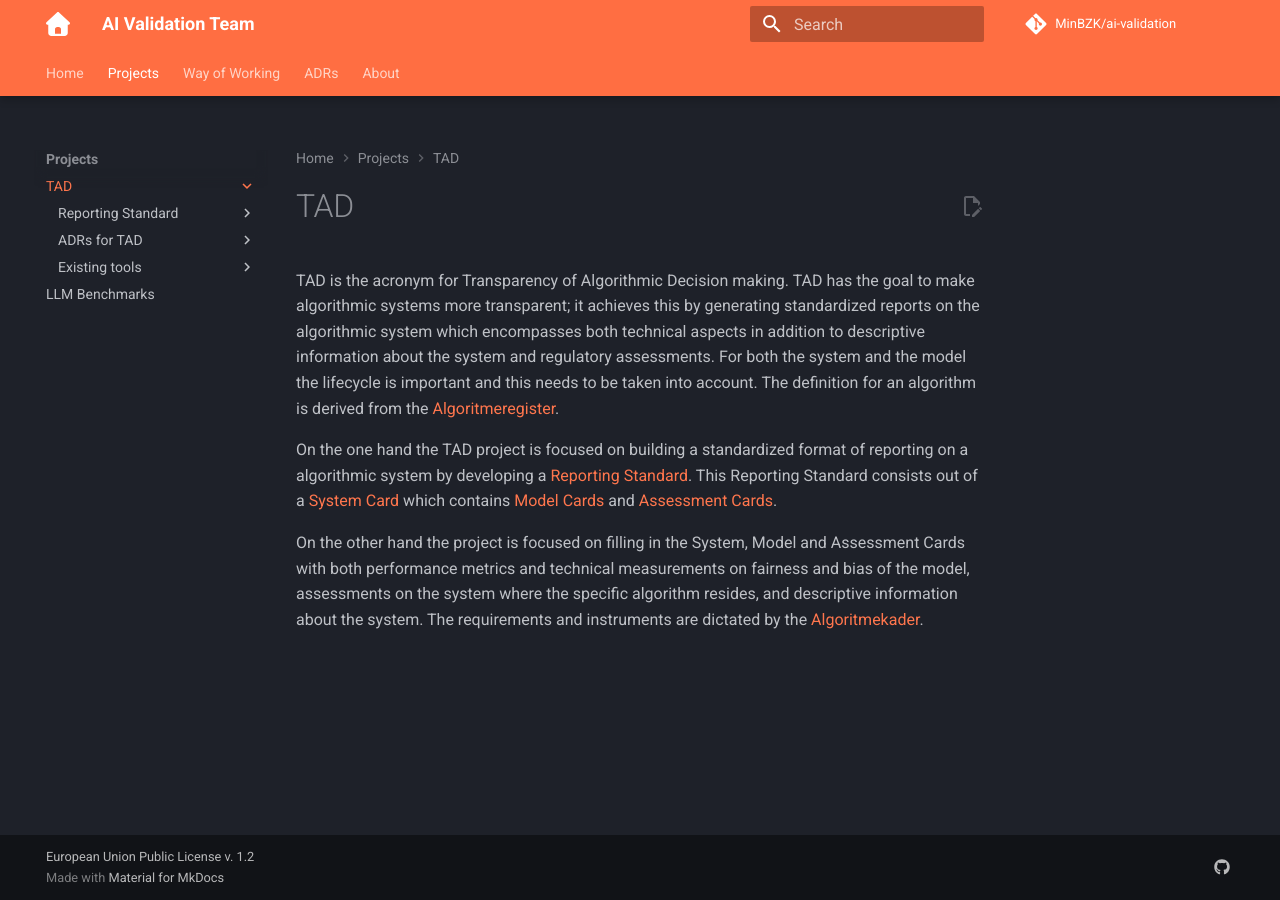
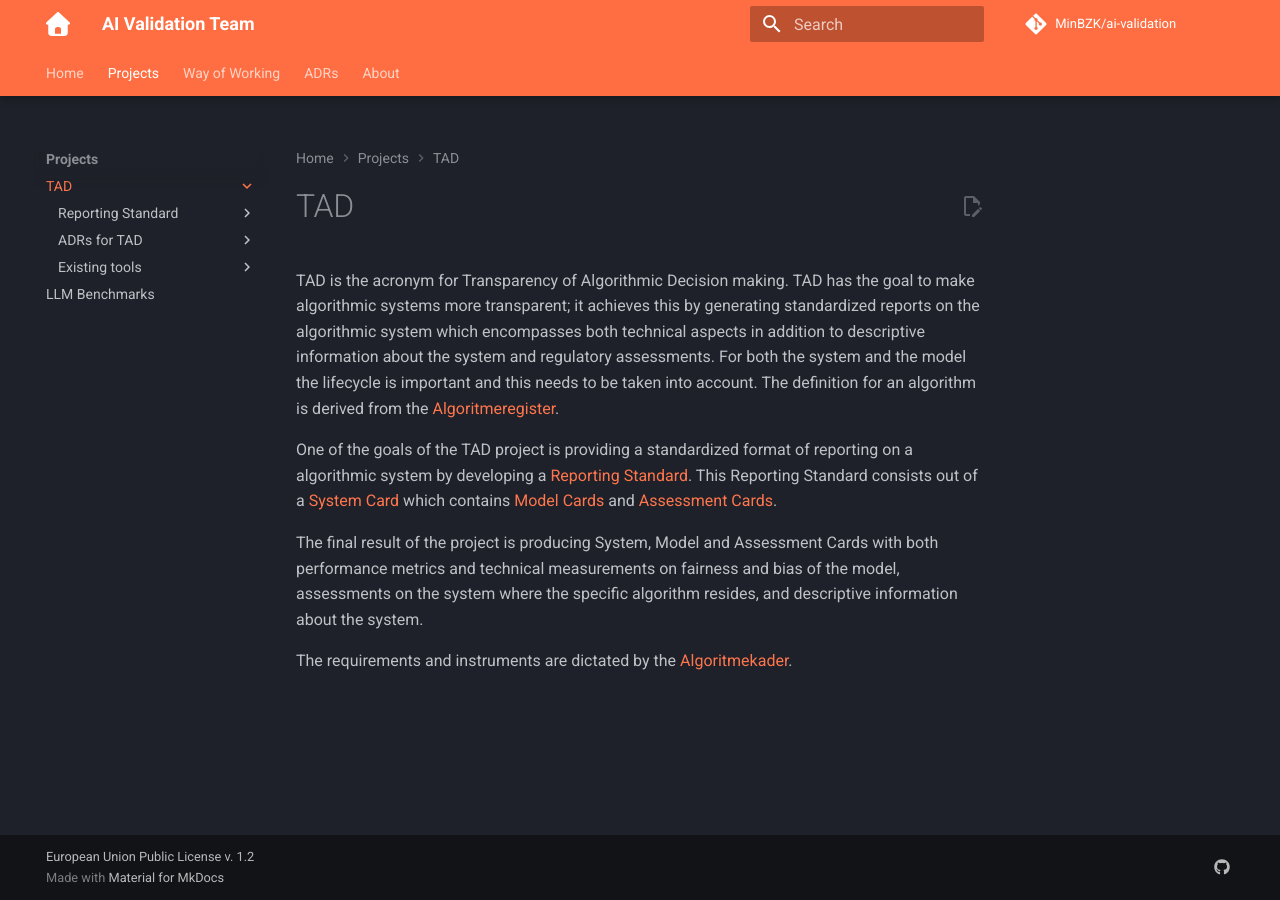
Before and after one commit to MinBZK/ai-validation, an MkDocs documentation site: the page built from docs/projects/tad/index.md, in a window 1280 px wide. Built offline with MkDocs 1.6.1 and Material for MkDocs 9.7.7, drawn with Linux system fonts in a browser that asks for light colours; plug-ins that fetch from the network failed and are left out; comment, search, counter and statistics services are not loaded.

Commit message:
Minor rewrite of the project description to solve duplication

```diff
--- a/docs/projects/tad/index.md
+++ b/docs/projects/tad/index.md
@@ -6,13 +6,14 @@ encompasses both technical aspects in addition to descriptive information about
 For both the system and the model the lifecycle is important and this needs to be taken into account. The definition
 for an algorithm is derived from the [Algoritmeregister](https://algoritmes.overheid.nl/nl/footer/over-algoritmes).
 
-On the one hand the TAD project is focused on building a standardized format of reporting on a algorithmic system by
-developing a [Reporting Standard](reporting-standard/index.md). This Reporting Standard consists out of a
+One of the goals of the TAD project is providing a standardized format of reporting on a algorithmic
+system by developing a [Reporting Standard](reporting-standard/index.md). This Reporting Standard consists out of a
 [System Card](reporting-standard/index.md#system_card) which contains
 [Model Cards](reporting-standard/index.md#model_card) and
 [Assessment Cards](reporting-standard/index.md#assessment_card).
 
-On the other hand the project is focused on filling in the System, Model and
-Assessment Cards with both performance metrics and technical measurements on fairness and bias of the model,
-assessments on the system where the specific algorithm resides, and descriptive information about the system.
+The final result of the project is producing System, Model and Assessment Cards with both performance metrics
+and technical measurements on fairness and bias of the model, assessments on the system where the specific
+algorithm resides, and descriptive information about the system.
+
 The requirements and instruments are dictated by the [Algoritmekader](https://minbzk.github.io/Algoritmekader/).
```
